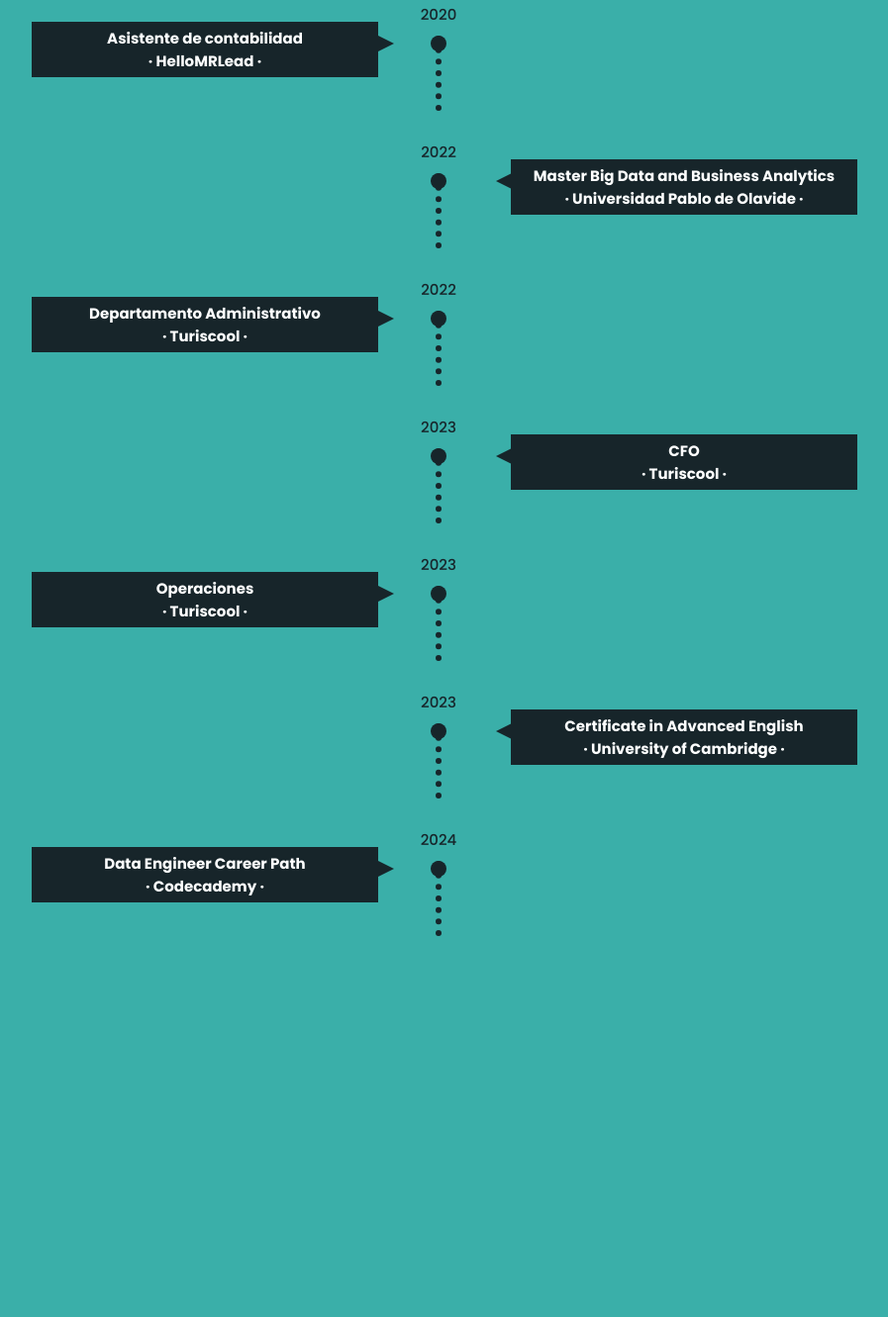
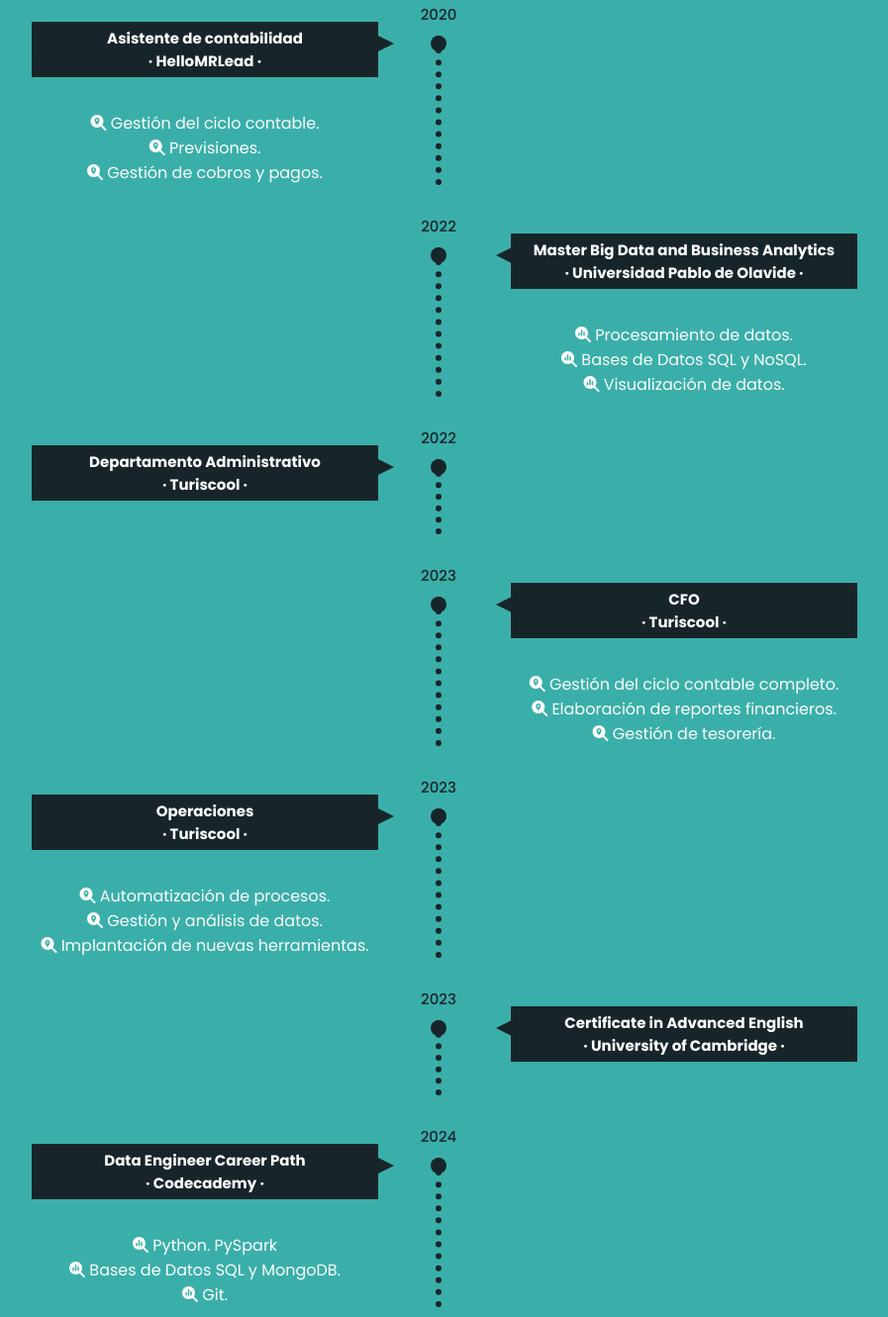
Before and after one commit to juancarlosfdzcode/personalportfolio, a plain HTML site: page index-cv.html in a window 1280 px wide. Shown: the part 309-1640 px from the top of the page at 99% size, without its empty margins (197-1094 px from the left). Before the commit the page ends 1280 px from the top, so only its background shows below. Drawn offline with nearby package versions, Linux system fonts and the light colour scheme; a web font is replaced by a local one.

Commit message:
Update index-cv.html

```diff
--- a/index-cv.html
+++ b/index-cv.html
@@ -41,6 +41,9 @@
                 <h2>Asistente de contabilidad <br><span>· HelloMRLead ·</span></h2>
               </div>
               <p>
+                <i class="fa-solid fa-magnifying-glass-location"></i> Gestión del ciclo contable. <br>
+                <i class="fa-solid fa-magnifying-glass-location"></i> Previsiones. <br>
+                <i class="fa-solid fa-magnifying-glass-location"></i> Gestión de cobros y pagos.
               </p>
             </div>
           </li>
@@ -51,6 +54,9 @@
                 <h2>Master Big Data and Business Analytics <br><span>· Universidad Pablo de Olavide ·</span></h2>
               </div>
               <p>
+                <i class="fa-solid fa-magnifying-glass-chart"></i> Procesamiento de datos. <br>
+                <i class="fa-solid fa-magnifying-glass-chart"></i> Bases de Datos SQL y NoSQL. <br>
+                <i class="fa-solid fa-magnifying-glass-chart"></i> Visualización de datos. <br>
               </p>
             </div>
           </li>
@@ -71,6 +77,9 @@
                 <h2>CFO <br><span> · Turiscool · </span></h2>
               </div>
               <p>
+                <i class="fa-solid fa-magnifying-glass-location"></i> Gestión del ciclo contable completo. <br>
+                <i class="fa-solid fa-magnifying-glass-location"></i> Elaboración de reportes financieros. <br>
+                <i class="fa-solid fa-magnifying-glass-location"></i> Gestión de tesorería. <br>
               </p>
             </div>
           </li>
@@ -81,6 +90,9 @@
                 <h2>Operaciones<br><span>· Turiscool ·</span></h2>
               </div>
               <p>
+                <i class="fa-solid fa-magnifying-glass-location"></i> Automatización de procesos. <br>
+                <i class="fa-solid fa-magnifying-glass-location"></i> Gestión y análisis de datos. <br>
+                <i class="fa-solid fa-magnifying-glass-location"></i> Implantación de nuevas herramientas.
               </p>
             </div>
           </li>
@@ -101,6 +113,9 @@
                 <h2>Data Engineer Career Path<br> <span>· Codecademy ·</span> </h2>
               </div>
               <p>
+                <i class="fa-solid fa-magnifying-glass-chart"></i> Python. PySpark <br>
+                <i class="fa-solid fa-magnifying-glass-chart"></i> Bases de Datos SQL y MongoDB. <br>
+                <i class="fa-solid fa-magnifying-glass-chart"></i> Git. <br>
               </p>
             </div>
           </li>
```
